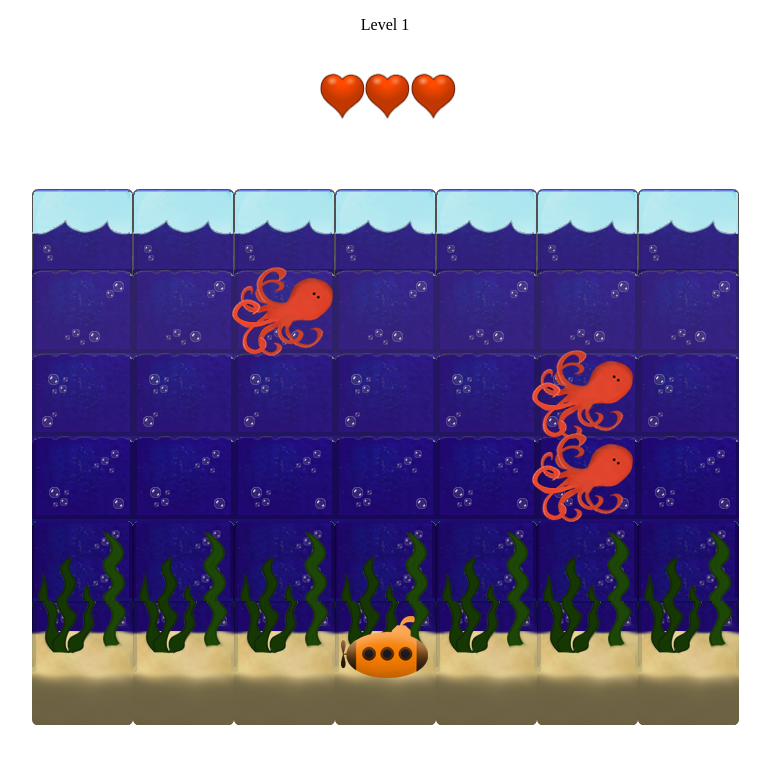
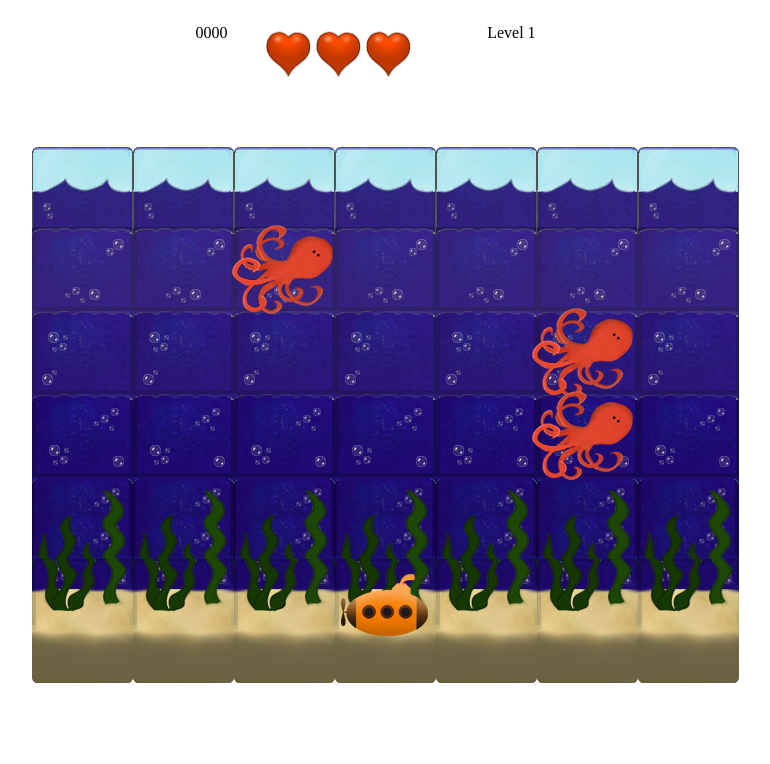
Before and after one commit to Foxifly/Arcade-Game-Clone, a plain HTML site: page index.html in a window 1280 px wide. Shown: the whole page, without its empty margins (255-1025 px from the left). Drawn offline with Linux system fonts and the light colour scheme.

Commit message:
Feat: Small CSS Tweaks to panel
CSS tweaks to the top panel to display score.

```diff
--- a/css/style.css
+++ b/css/style.css
@@ -34,9 +34,28 @@ body {
 .life-heart {
   float: left;
   text-align: center;
-  width: 30%;
 }
 
 .heart-image {
   width: 50px;
 }
+
+.panel {
+  display: flex;
+  flex-wrap: wrap;
+  width: 30%;
+  margin: 0 auto;
+  height: 100%;
+  justify-content: center;
+  align-content: center;
+}
+
+.lives-container,
+.level-display {
+  width: 33.3333%;
+}
+
+.level,
+.score {
+  text-align: center;
+}
--- a/index.html
+++ b/index.html
@@ -7,8 +7,12 @@
     <link rel="stylesheet prefetch" href="https://use.fontawesome.com/releases/v5.0.13/css/all.css">
 </head>
 <body>
-  <div class="level-display"><p class="level">Level 1</p></div>
+  <div class="panel">
+  <div class="score-display"><p class="score">0000</p></div>
   <div class="lives-container"></div>
+  <div class="level-display"><p class="level">Level: 1</p></div>
+
+</div>
   <div class="modal"></div>
     <script src="js/resources.js"></script>
     <script src="js/app.js"></script>
```
Also changed, not shown: 1 other file.
